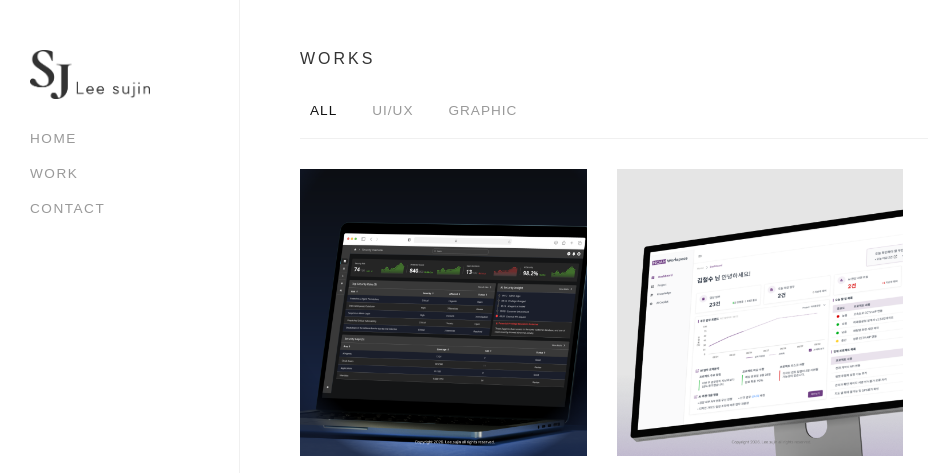
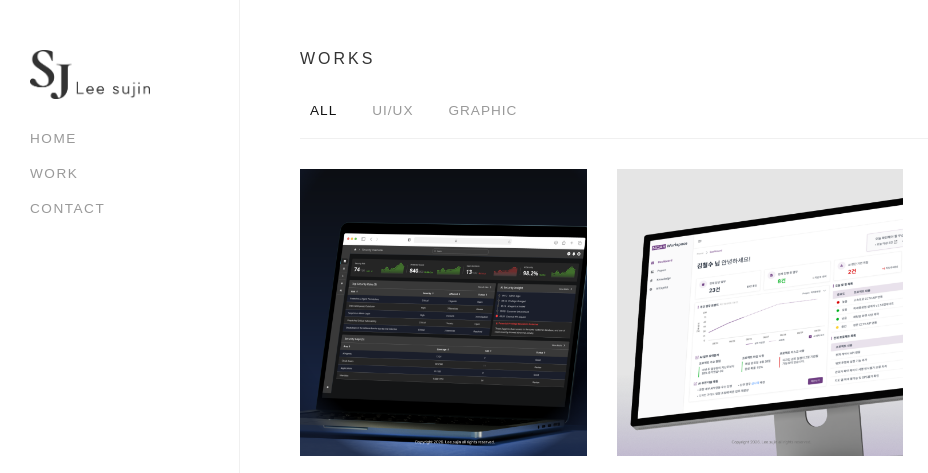
Before and after one commit to sj01070/portfolio_sj, a plain HTML site: page work.html in a window 1280 px wide. Shown: the top 473 px of the page, 0-928 px from the left. Drawn offline with Linux system fonts and the light colour scheme; grey boxes are pictures that could not be loaded.

Commit message:
Update work.html

```diff
--- a/work.html
+++ b/work.html
@@ -74,7 +74,7 @@ function filterSelection(category) {
 
                 <!-- 카드 2  -->
 <div class="work-card-container" data-category="uiux" onclick="location.href='project/Workspac.html'">
-                     <img class="work-card-img" src="images/AI_업무관리_표지.png" alt="AI_업무관리_썸네일">
+                     <img class="work-card-img" src="images/Workspace_cover.png" alt="AI_업무관리_썸네일">
         <div class="work-card-info">
                         <span class="work-card-tag">UI/UX Design</span>
                         <h4 class="work-card-title">AI기반 업무 관리 엔터프라이스</h4>
```
